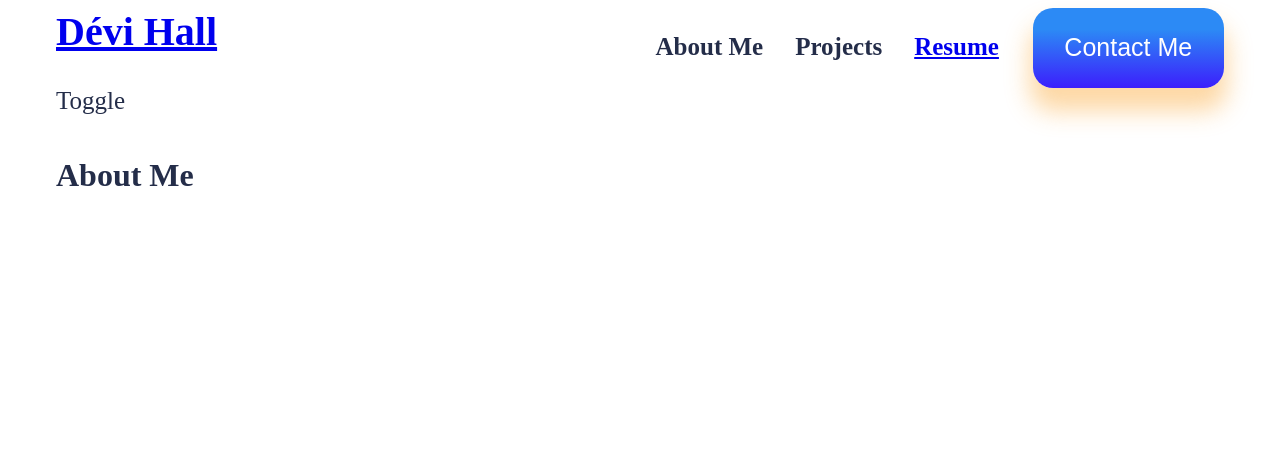
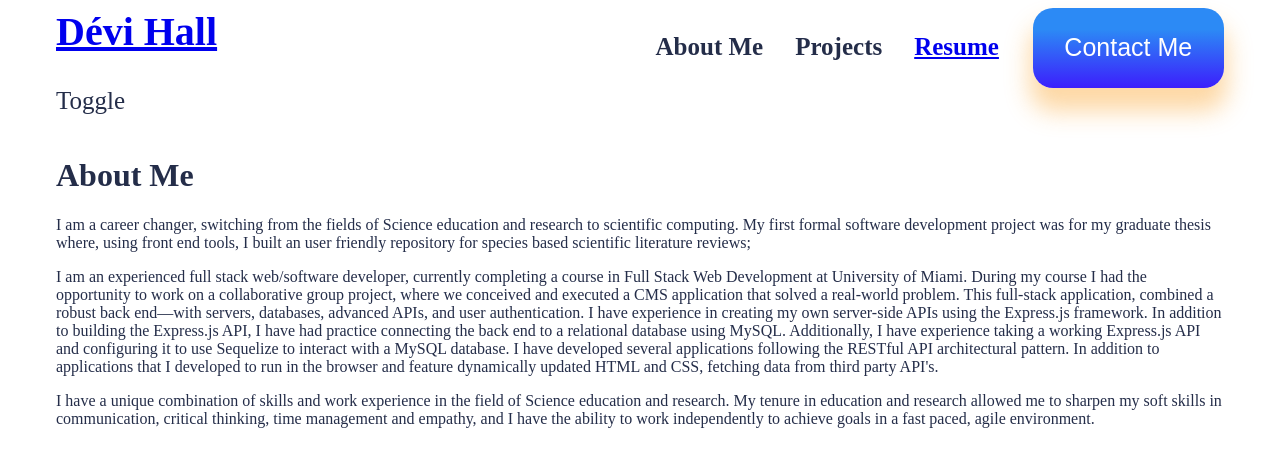
Before and after one commit to devihall/R-Portfolio, a React (Create React App) app: page / in a window 1280 px wide. Both pictures are taken after a click on the item "About Me". Shown: the top 466 px of the page. Built offline with nearby package versions, Linux system fonts and the light colour scheme.

Commit message:
about me text added

```diff
--- a/src/components/About/About.js
+++ b/src/components/About/About.js
@@ -2,8 +2,42 @@ import React from "react";
 
 const About = () => {
   return (
-  <h1>About Me</h1>
-  )
+    <div>
+      <h1>About Me</h1>
+      <p>
+        I am a career changer, switching from the fields of Science education
+        and research to scientific computing. My first formal software
+        development project was for my graduate thesis where, using front end
+        tools, I built an user friendly repository for species based scientific
+        literature reviews;
+        </p>
+
+        <p>I am an experienced full stack web/software
+        developer, currently completing a course in Full Stack Web Development
+        at University of Miami. During my course I had the opportunity to work
+        on a collaborative group project, where we conceived and executed a CMS
+        application that solved a real-world problem. This full-stack
+        application, combined a robust back end—with servers, databases,
+        advanced APIs, and user authentication. I have experience in creating my
+        own server-side APIs using the Express.js framework. In addition to
+        building the Express.js API, I have had practice connecting the back end
+        to a relational database using MySQL. Additionally, I have experience
+        taking a working Express.js API and configuring it to use Sequelize to
+        interact with a MySQL database. I have developed several applications
+        following the RESTful API architectural pattern. In addition to
+        applications that I developed to run in the browser and feature
+        dynamically updated HTML and CSS, fetching data from third party API's.
+      </p>
+
+      <p>
+        I have a unique combination of skills and work experience in the field
+        of Science education and research. My tenure in education and research
+        allowed me to sharpen my soft skills in communication, critical
+        thinking, time management and empathy, and I have the ability to work
+        independently to achieve goals in a fast paced, agile environment.
+      </p>
+    </div>
+  );
 };
 
 export default About;
```
